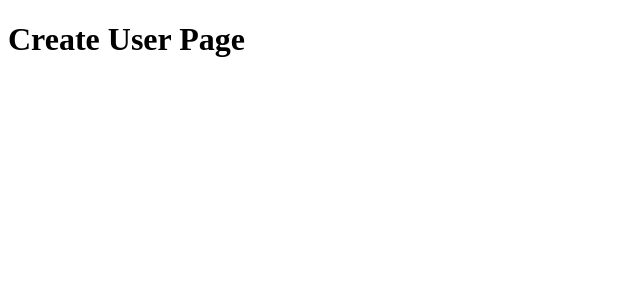
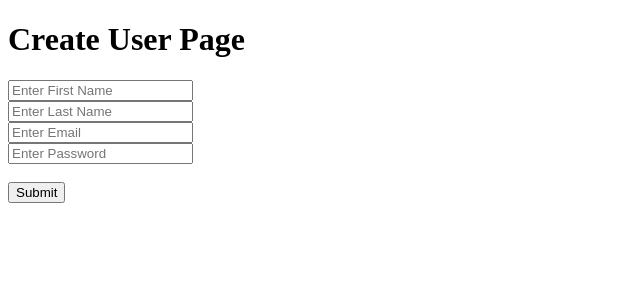
Before and after one commit to Dz0nZ1/WorkoutAppFrontend, a Next.js app in the folder workout-app/: page /users/create in a window 1280 px wide. Shown: the top 300 px of the page, without its empty margins (0-640 px from the left). Built offline with nearby package versions, Linux system fonts and the light colour scheme.

Commit message:
Created a user from on create page

```diff
--- a/workout-app/package.json
+++ b/workout-app/package.json
@@ -20,6 +20,7 @@
     "postcss": "8.4.28",
     "react": "18.2.0",
     "react-dom": "18.2.0",
+    "react-hook-form": "^7.45.4",
     "swr": "^2.2.2",
     "tailwindcss": "3.3.3",
     "typescript": "5.2.2"
--- a/workout-app/src/pages/users/create.tsx
+++ b/workout-app/src/pages/users/create.tsx
@@ -1,3 +1,67 @@
+import {useForm} from "react-hook-form";
+
 export default  function CreateUserPage(){
-    return <h1>Create User Page</h1>
+
+    const {register, handleSubmit, formState: {errors}}
+        = useForm({
+                mode:"onSubmit"
+            })
+
+
+    return (
+        <>
+            <h1>Create User Page</h1>
+            <input placeholder="Enter First Name" type="text" {...register("firstName", {
+                required:
+                "Field First name is required",
+                validate: (value : string) => {
+                    if (value.length < 2) {
+                        return "First name must have at least 2 chars"
+                    }
+                }
+                }
+            )
+            }/>
+            {errors.firstName && (<div>{errors.firstName?.message as string}</div>)}<br/>
+
+            <input placeholder="Enter Last Name" type="text" {...register("lastName", {
+                required:
+                "Field Last name is required",
+                validate: (value: string) => {
+                    if(value.length < 2) {
+                        return "First name must have at least 2 chars"
+                    }
+                }
+            })}/>
+            {errors.lastName && (<div>{errors.lastName?.message as string}</div>)}<br/>
+
+            <input placeholder="Enter Email" type="text" {...register("email", {
+                required:
+                "Field email is required",
+                validate: (value : string) => {
+                    if(value.length < 2) {
+                        return "Email must have at least 2 chars"
+                    }
+                }
+            })}/>
+            {errors.email && (<div>{errors.email?.message as string}</div>)}<br/>
+
+            <input placeholder="Enter Password" type="text" {...register("password", {
+                required:
+                "Field password is required",
+                validate: (value: string) => {
+                    if(value.length < 2) {
+                        return "Email must have at least 2 chars"
+                    }
+                }
+            })}/>
+            {errors.password && (<div>{errors.password?.message as string}</div>)}<br/><br/>
+
+
+
+            <button onClick={() => { handleSubmit(data => {alert("Form is ready to send")})();
+                console.log(errors)}}>Submit</button>
+
+        </>
+    )
 }
--- a/workout-app/src/pages/users/index.tsx
+++ b/workout-app/src/pages/users/index.tsx
@@ -4,13 +4,13 @@ import {useGetUsers} from "@/hooks/useGetUsers";
 
 export default function UserPage(){
 
-   const {data = [], error} = useGetUsers();
+   const {data : users = [], error} = useGetUsers();
     return (
         <>
             <h1>User Page</h1>
            <Link href={'/'}>Go to home page</Link>
 
-            {data!.map((user: User) => {
+            {users!.map((user: User) => {
                 return(
                     <h1 key={user.id}>{user.email}</h1>
                 )
```
Also changed, not shown: 1 other file (tests, documents, lock files or other folders).
